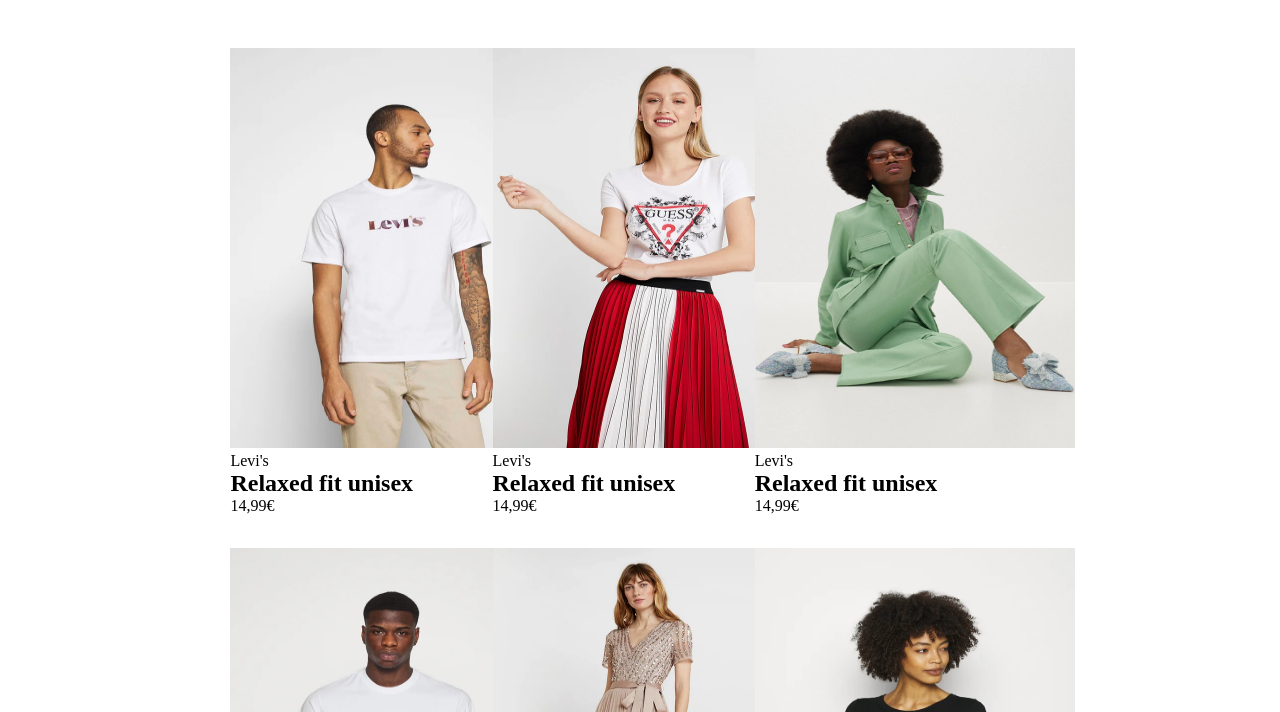
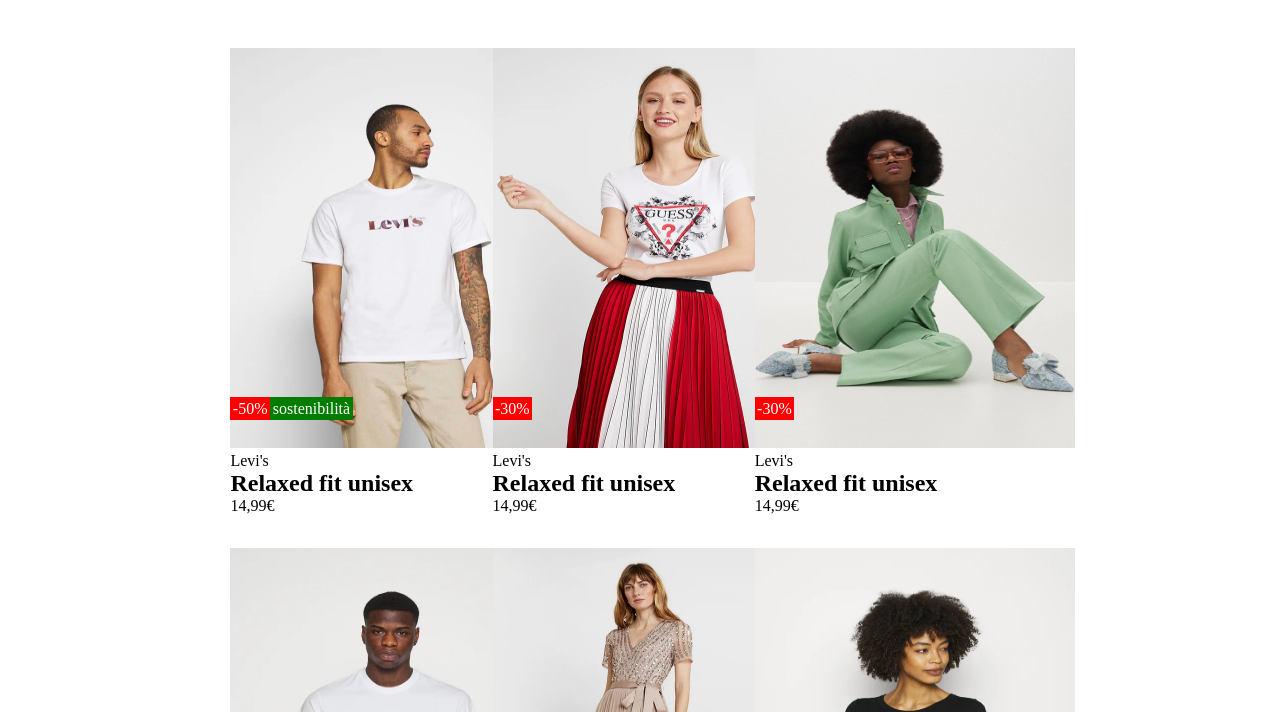
Before and after one commit to RobertoCartaMantiglia/html-css-boolando, a plain HTML site: page index.html in a window 1280 px wide. Shown: the part 88-800 px from the top of the page. Drawn offline with Linux system fonts and the light colour scheme.

Commit message:
tags discount position

```diff
--- a/css/style.css
+++ b/css/style.css
@@ -63,6 +63,7 @@
 .outfit{
     width: 32%;
     height: 50%;
+    position: relative;
 }
 .outfit-img{
     width: 20rem;
@@ -71,6 +72,22 @@
 .clothes-section{
     flex-wrap: wrap;
 }
+.discount{
+    background-color: red;
+    position: absolute;
+    left: 0px;
+    bottom: 8rem;
+    color: white;
+    padding: 0.15rem;
+}
+.sostenibilità{
+    background-color: #027d01;
+    position: absolute;
+    bottom: 8rem;
+    left: 2.5rem;
+    color: white;
+    padding: 0.15rem;
+}
 #img-boolean{
     height: 2rem;
     text-align: center;
--- a/index.html
+++ b/index.html
@@ -34,24 +34,30 @@
                     <p>Levi's</p>
                     <h2>Relaxed fit unisex</h2>
                     <span>14,99€</span>
+                    <div class="discount">-50%</div>
+                    <div class="sostenibilità">sostenibilità</div>
                 </div>
                 <div class="outfit">
                     <img class="outfit-img" src="./img/2.webp" alt="2a">
                     <p>Levi's</p>
                     <h2>Relaxed fit unisex</h2>
                     <span>14,99€</span>
+                    <div class="discount">-30%</div>
                 </div>
                 <div class="outfit">
                     <img class="outfit-img" src="./img/3.webp" alt="3a">
                     <p>Levi's</p>
                     <h2>Relaxed fit unisex</h2>
                     <span>14,99€</span>
+                    <div class="discount">-30%</div>
                 </div>
                 <div class="outfit">
                     <img class="outfit-img" src="./img/4.webp" alt="4a">
                     <p>Levi's</p>
                     <h2>Relaxed fit unisex</h2>
                     <span>14,99€</span>
+                    <div class="discount">-50%</div>
+                    <div class="sostenibilità">sostenibilità</div>
                 </div>
                 <div class="outfit">
                     <img class="outfit-img" src="./img/5.webp" alt="5a">
@@ -64,6 +70,7 @@
                     <p>Levi's</p>
                     <h2>Relaxed fit unisex</h2>
                     <span>14,99€</span>
+                    <div class="sostenibilità">sostenibilità</div>
                 </div>
             </section>
         </article>
```
